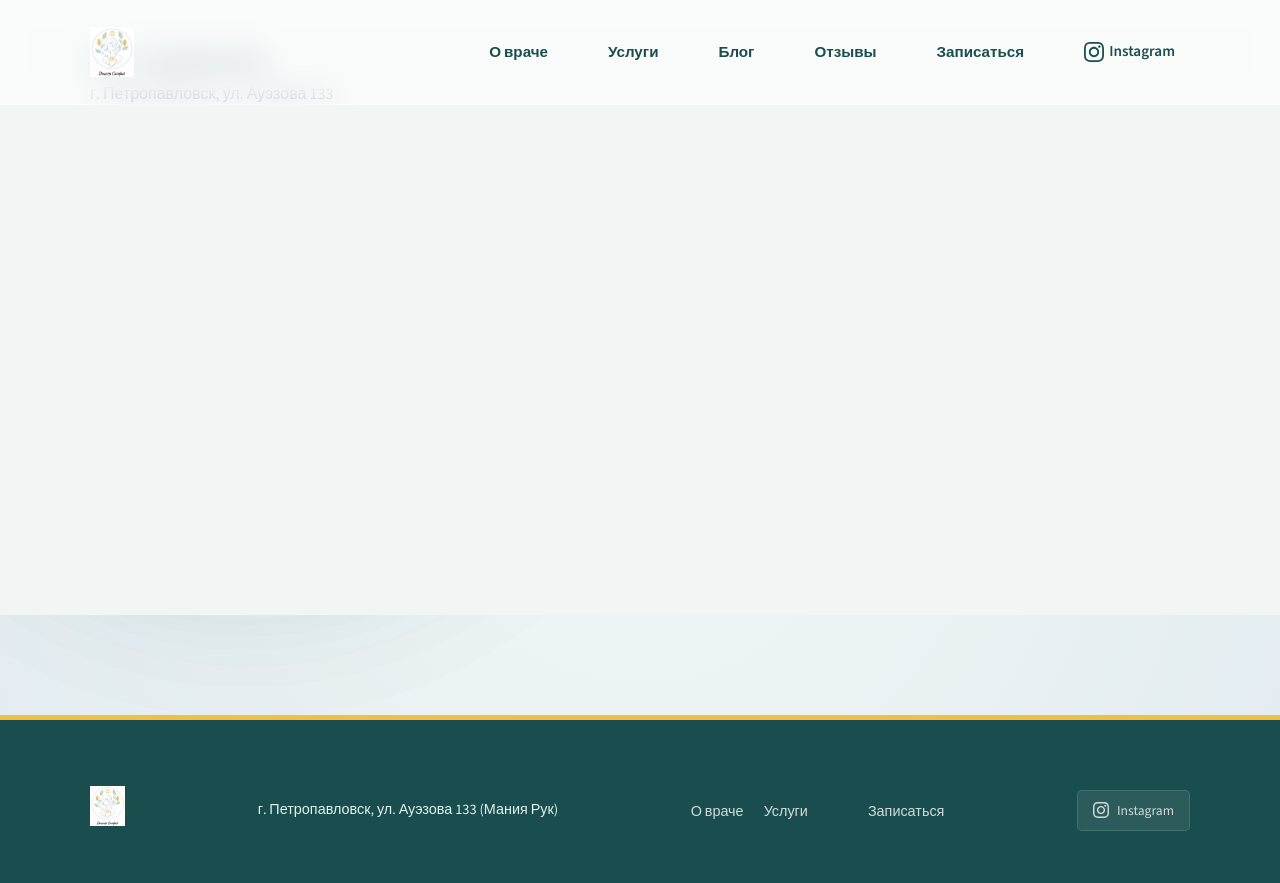
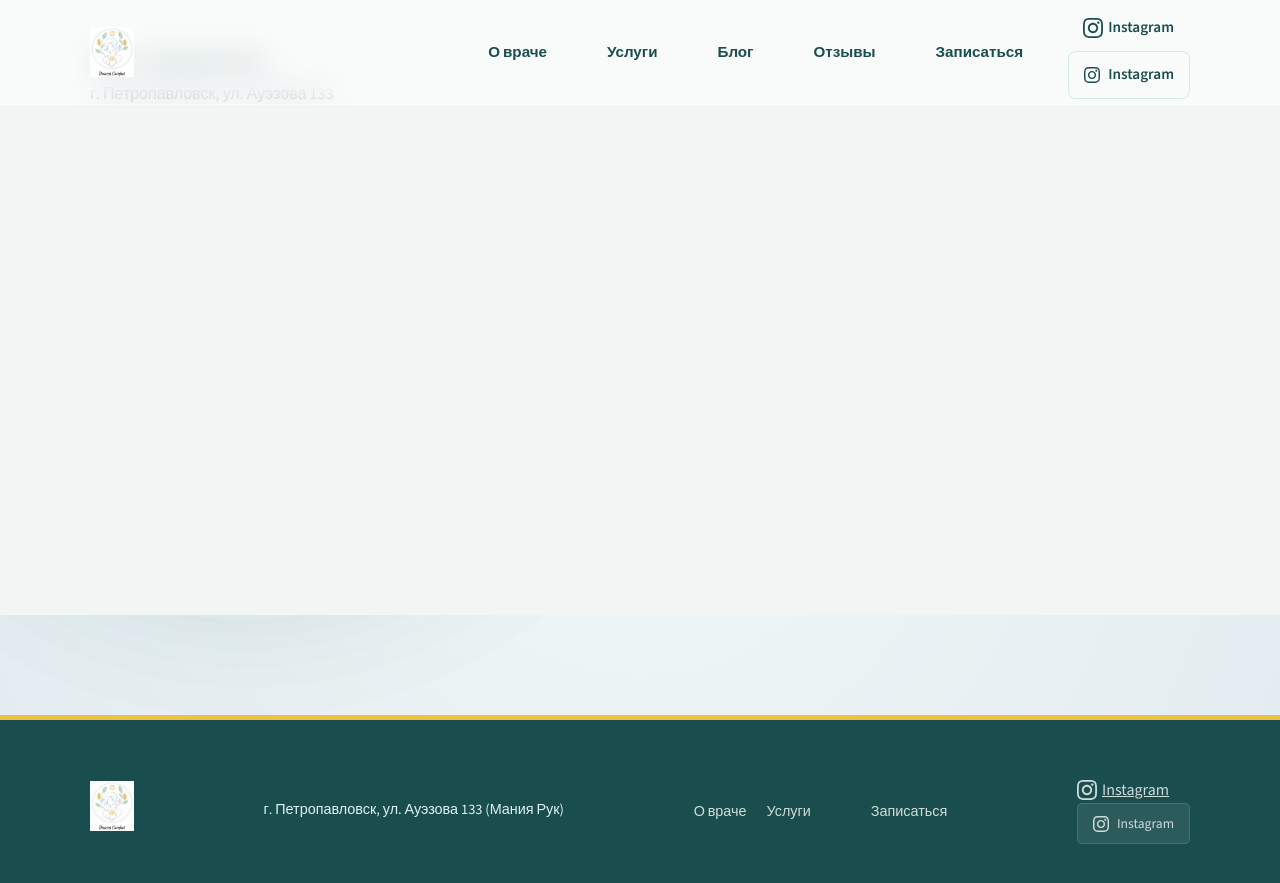
Before and after one commit to gosubv/doctorstafij, a Jekyll site: the page built from index.md, in a window 1280 px wide and 900 px high, scrolled down 6867 px. Shown: the top 883 px of the window. Built offline with Jekyll 4.4.1, drawn with Linux system fonts in a browser that asks for light colours.

Commit message:
Update default.html

```diff
--- a/_layouts/default.html
+++ b/_layouts/default.html
@@ -14,74 +14,11 @@
     <div class="blob"></div>
 </div>
 
-<header class="main-header">
-    <div class="container nav-container">
-        <a href="#hero" class="logo-link">
-            <img src="{{ '/assets/img/logo.png' | relative_url }}" alt="Доктор Стафий" class="header-logo">
-        </a>
-
-        <button class="menu-toggle" aria-label="Открыть меню">
-            <span class="bar"></span>
-            <span class="bar"></span>
-            <span class="bar"></span>
-        </button>
-
-        <nav class="nav-menu">
-            <ul class="nav-links">
-                {% for item in site.data.menu %}
-                    <li>
-                        {% unless item.is_button %}
-                            <a href="{{ item.link }}">{{ item.title }}</a>
-                        {% else %}
-                            <a href="{{ item.link }} class="btn-nav"">{{ item.title }}</a>
-                        {% endunless %}
-                    </li>
-                {% endfor %}
-                    <li>
-                        <a href="{{ site.author.instagram_url }}" target="_blank" aria-label="Instagram" style="display: flex; align-items: center;">
-                            <svg width="20" height="20" fill="currentColor" viewBox="0 0 24 24" style="margin-right: 5px;">
-                                <path d="M12 2.163c3.204 0 3.584.012 4.85.07 3.252.148 4.771 1.691 4.919 4.919.058 1.265.069 1.645.069 4.849 0 3.205-.012 3.584-.069 4.849-.149 3.225-1.664 4.771-4.919 4.919-1.266.058-1.644.07-4.85.07-3.204 0-3.584-.012-4.849-.07-3.26-.149-4.771-1.699-4.919-4.92-.058-1.265-.07-1.644-.07-4.849 0-3.204.013-3.583.07-4.849.149-3.227 1.664-4.771 4.919-4.919 1.266-.057 1.645-.069 4.849-.069zm0-2.163c-3.259 0-3.667.014-4.947.072-4.358.2-6.78 2.618-6.98 6.98-.059 1.281-.073 1.689-.073 4.948 0 3.259.014 3.668.072 4.948.2 4.358 2.618 6.78 6.98 6.98 1.281.058 1.689.072 4.948.072 3.259 0 3.668-.014 4.948-.072 4.354-.2 6.782-2.618 6.979-6.98.059-1.28.073-1.689.073-4.948 0-3.259-.014-3.667-.072-4.947-.196-4.354-2.617-6.78-6.979-6.98-1.281-.059-1.69-.073-4.949-.073zm0 5.838c-3.403 0-6.162 2.759-6.162 6.162s2.759 6.163 6.162 6.163 6.162-2.759 6.162-6.163-2.759-6.162-6.162-6.162zm0 10.162c-2.209 0-4-1.79-4-4 0-2.209 1.791-4 4-4s4 1.791 4 4c0 2.21-1.791 4-4 4zm6.406-11.845c-.796 0-1.441.645-1.441 1.44s.645 1.44 1.441 1.44c.795 0 1.439-.645 1.439-1.44s-.644-1.44-1.439-1.44z"/>
-                            </svg>
-                            Instagram
-                        </a>
-                    </li>
-            </ul>
-        </nav>
-    </div>
-</header>
+{% include header.html %}
 
 <main>{{ content }}</main>
 
-<footer class="footer-horizontal">
-    <div class="container footer-content">
-        <div class="footer-item">
-            <img src="{{ '/assets/img/logo.png' | relative_url }}" alt="Logo" style="height: 40px;">
-        </div>
-
-        <div class="footer-item">
-            <p>{{ site.author.address }}</p>
-        </div>
-
-        <nav class="footer-item">
-            <ul class="footer-links">
-                {% for item in site.data.menu %}
-                    <li>
-                        {% if item.is_footer %}
-                            <a href="{{ item.link }}">{{ item.title }}</a>
-                        {% endif %}
-                    </li>
-                {% endfor %}
-            </ul>
-        </nav>
-
-        <div class="footer-item">
-            <a href="{{ site.author.instagram_url }}" target="_blank" class="footer-insta">
-                <svg width="16" height="16" fill="currentColor" viewBox="0 0 24 24" style="margin-right:8px;"><path d="M12 2.163c3.204 0 3.584.012 4.85.07 3.252.148 4.771 1.691 4.919 4.919.058 1.265.069 1.645.069 4.849 0 3.205-.012 3.584-.069 4.849-.149 3.225-1.664 4.771-4.919 4.919-1.266.058-1.644.07-4.85.07-3.204 0-3.584-.012-4.849-.07-3.26-.149-4.771-1.699-4.919-4.92-.058-1.265-.07-1.644-.07-4.849 0-3.204.013-3.583.07-4.849.149-3.227 1.664-4.771 4.919-4.919 1.266-.057 1.645-.069 4.849-.069zm0-2.163c-3.259 0-3.667.014-4.947.072-4.358.2-6.78 2.618-6.98 6.98-.059 1.281-.073 1.689-.073 4.948 0 3.259.014 3.668.072 4.948.2 4.358 2.618 6.78 6.98 6.98 1.281.058 1.689.072 4.948.072 3.259 0 3.668-.014 4.948-.072 4.354-.2 6.782-2.618 6.979-6.98.059-1.28.073-1.689.073-4.948 0-3.259-.014-3.667-.072-4.947-.196-4.354-2.617-6.78-6.979-6.98-1.281-.059-1.69-.073-4.949-.073zm0 5.838c-3.403 0-6.162 2.759-6.162 6.162s2.759 6.163 6.162 6.163 6.162-2.759 6.162-6.163-2.759-6.162-6.162-6.162zm0 10.162c-2.209 0-4-1.79-4-4 0-2.209 1.791-4 4-4s4 1.791 4 4c0 2.21-1.791 4-4 4zm6.406-11.845c-.796 0-1.441.645-1.441 1.44s.645 1.44 1.441 1.44c.795 0 1.439-.645 1.439-1.44s-.644-1.44-1.439-1.44z"/></svg>
-                Instagram
-            </a>
-        </div>
-    </div>
-</footer>
+{% include footer.html %}
 
 <script>
     // Анимация появления блоков при скролле
```
